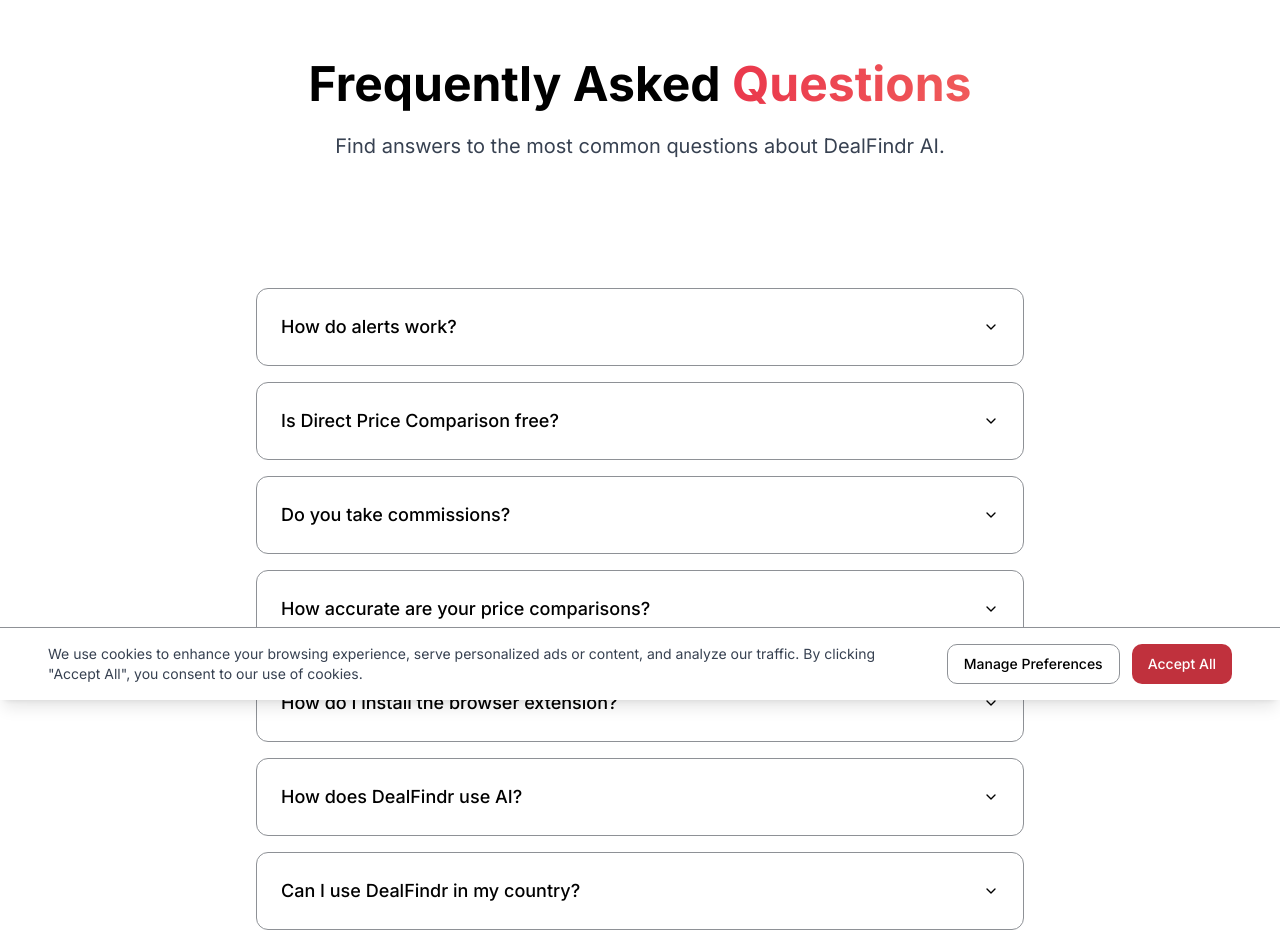
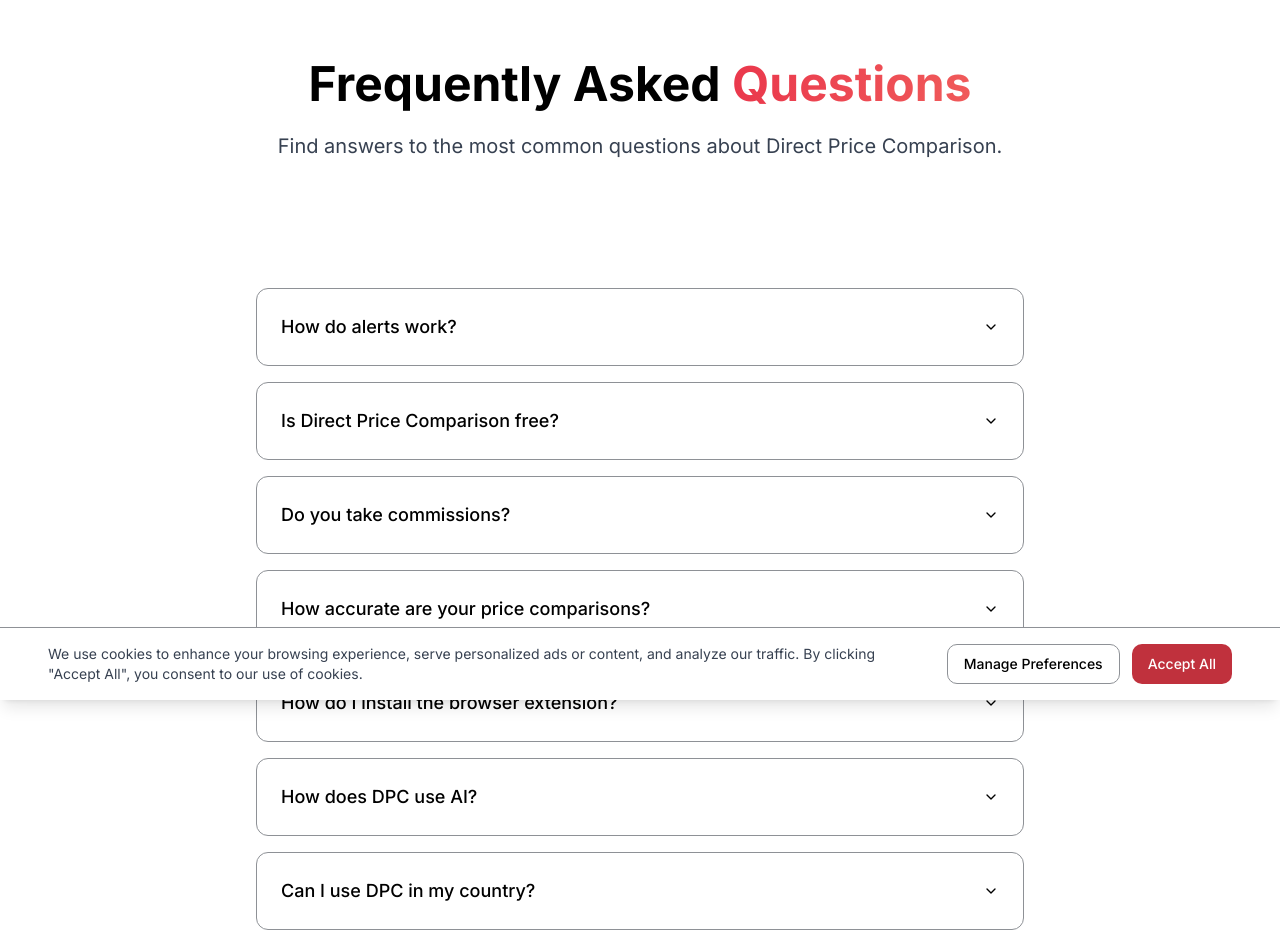
Before and after one commit to Joenasriani/dealfindr-ai-compass, a React (Vite) app: page /faq in a window 1280 px wide. Shown: the part 100-1044 px from the top of the page. Built offline with nearby package versions, Linux system fonts and the light colour scheme.

Commit message:
Replace "DealFindr" with "DPC"
Replace all instances of "DealFindr" with "DPC" in the codebase.

```diff
--- a/src/pages/FAQ.tsx
+++ b/src/pages/FAQ.tsx
@@ -31,12 +31,12 @@ const faqItems = [
     answer: "Our browser extension is coming soon! Once available, you'll be able to download it from the Chrome Web Store, Firefox Add-ons, or other browser extension marketplaces. The extension will automatically show you better deals while you shop online and allow you to track prices with a single click."
   },
   {
-    question: "How does DealFindr use AI?",
+    question: "How does DPC use AI?",
     answer: "We use AI in several ways: to aggregate and analyze product information from multiple sources, to predict price trends based on historical data, to personalize deal recommendations based on your shopping preferences, and to improve product search results. Our AI continuously learns from user interactions to provide better shopping insights."
   },
   {
-    question: "Can I use DealFindr in my country?",
-    answer: "DealFindr is available worldwide, but our retailer coverage varies by country. We have the most comprehensive coverage in the United States, Canada, UK, UAE, Saudi Arabia, and major European countries. We're constantly expanding our global coverage to include more local and regional retailers."
+    question: "Can I use DPC in my country?",
+    answer: "DPC is available worldwide, but our retailer coverage varies by country. We have the most comprehensive coverage in the United States, Canada, UK, UAE, Saudi Arabia, and major European countries. We're constantly expanding our global coverage to include more local and regional retailers."
   },
   {
     question: "How do I delete my account?",
@@ -56,7 +56,7 @@ const FAQ = () => {
               Frequently Asked <span className="gradient-text">Questions</span>
             </h1>
             <p className="text-xl text-gray-700">
-              Find answers to the most common questions about DealFindr AI.
+              Find answers to the most common questions about Direct Price Comparison.
             </p>
           </div>
         </div>
--- a/src/pages/Index.tsx
+++ b/src/pages/Index.tsx
@@ -21,7 +21,7 @@ const Index = () => {
         {user && (
           <div className="bg-gray-50 py-8 md:py-12 px-4 text-center">
             <h2 className="text-xl md:text-2xl font-bold mb-2 md:mb-4">Welcome, {user.email}!</h2>
-            <p className="text-sm md:text-base text-gray-600">You are now logged in to Direct Price Connect</p>
+            <p className="text-sm md:text-base text-gray-600">You are now logged in to Direct Price Comparison</p>
           </div>
         )}
         <Partners />
```
